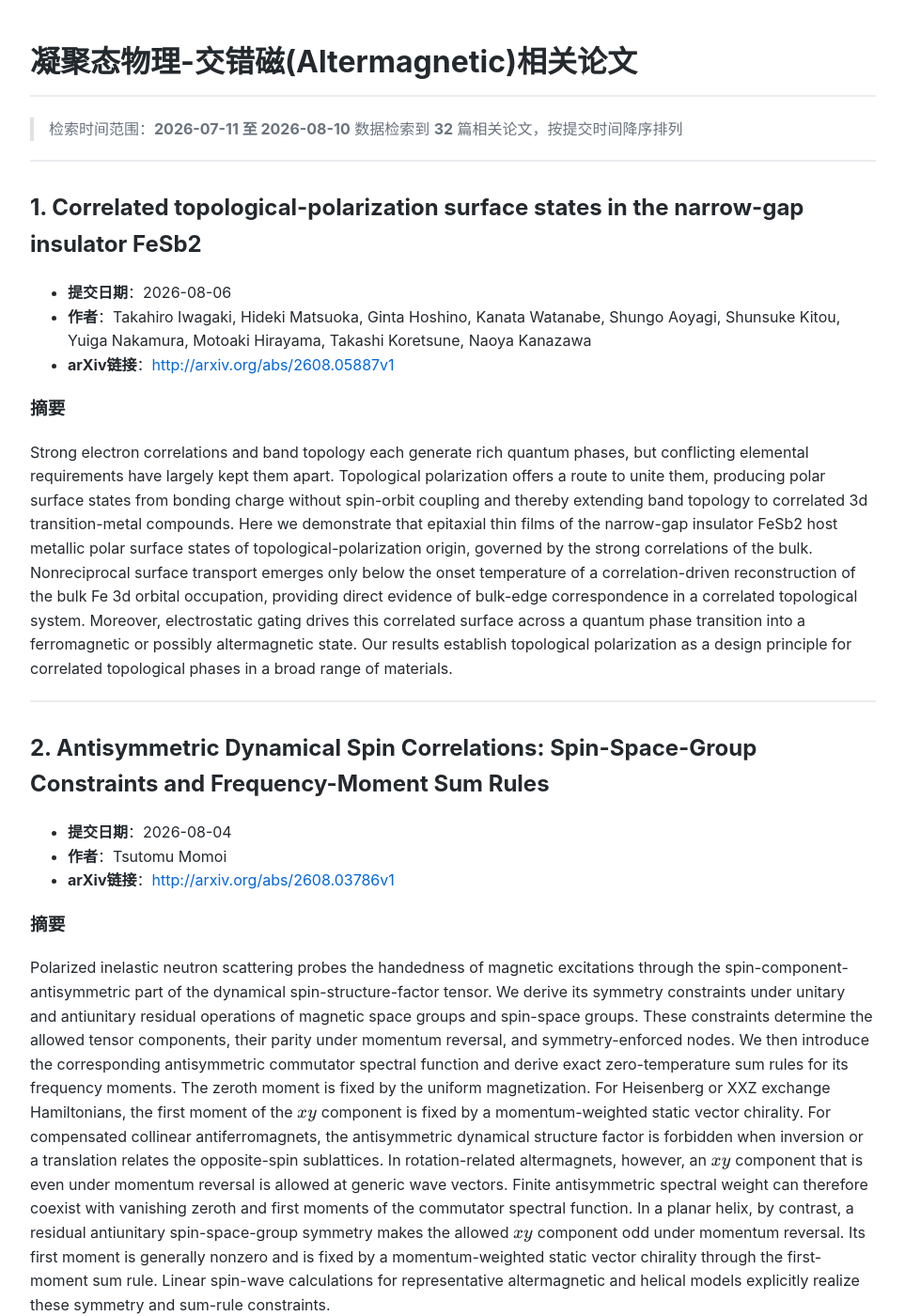
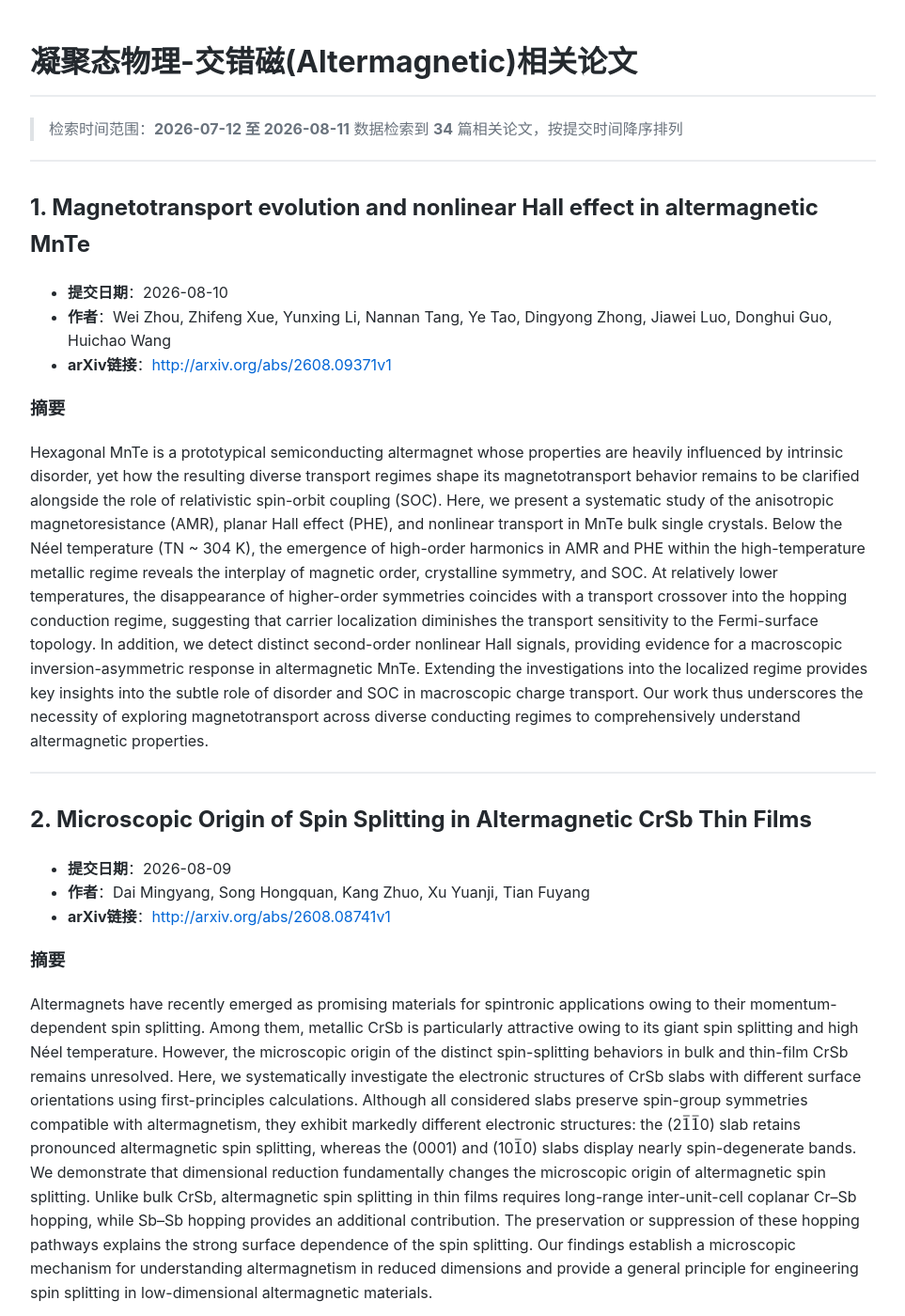
Before and after one commit to yangke25491/daily-arxiv-altermagnetic, a Jekyll site: the page built from index.md, in a window 1280 px wide and 1400 px high. Shown: the whole window at 94% size, without its empty margins (158-1121 px from the left). Built offline with Jekyll 4.4.1, drawn with Linux system fonts in a browser that asks for light colours; some of the changed text lies outside the part shown.

Commit message:
Automated update: arXiv papers

```diff
--- a/index.md
+++ b/index.md
@@ -5,12 +5,34 @@ title: 交错磁论文
 
 # 凝聚态物理-交错磁(Altermagnetic)相关论文
 
-> 检索时间范围：**2026-07-11 至 2026-08-10**
-> 数据检索到 **32** 篇相关论文，按提交时间降序排列
+> 检索时间范围：**2026-07-12 至 2026-08-11**
+> 数据检索到 **34** 篇相关论文，按提交时间降序排列
 
 ---
 
-## 1. Correlated topological-polarization surface states in the narrow-gap insulator FeSb2
+## 1. Magnetotransport evolution and nonlinear Hall effect in altermagnetic MnTe
+
+- **提交日期**：2026-08-10
+- **作者**：Wei Zhou, Zhifeng Xue, Yunxing Li, Nannan Tang, Ye Tao, Dingyong Zhong, Jiawei Luo, Donghui Guo, Huichao Wang
+- **arXiv链接**：[http://arxiv.org/abs/2608.09371v1](http://arxiv.org/abs/2608.09371v1)
+
+### 摘要
+Hexagonal MnTe is a prototypical semiconducting altermagnet whose properties are heavily influenced by intrinsic disorder, yet how the resulting diverse transport regimes shape its magnetotransport behavior remains to be clarified alongside the role of relativistic spin-orbit coupling (SOC). Here, we present a systematic study of the anisotropic magnetoresistance (AMR), planar Hall effect (PHE), and nonlinear transport in MnTe bulk single crystals. Below the Néel temperature (TN ~ 304 K), the emergence of high-order harmonics in AMR and PHE within the high-temperature metallic regime reveals the interplay of magnetic order, crystalline symmetry, and SOC. At relatively lower temperatures, the disappearance of higher-order symmetries coincides with a transport crossover into the hopping conduction regime, suggesting that carrier localization diminishes the transport sensitivity to the Fermi-surface topology. In addition, we detect distinct second-order nonlinear Hall signals, providing evidence for a macroscopic inversion-asymmetric response in altermagnetic MnTe. Extending the investigations into the localized regime provides key insights into the subtle role of disorder and SOC in macroscopic charge transport. Our work thus underscores the necessity of exploring magnetotransport across diverse conducting regimes to comprehensively understand altermagnetic properties.
+
+---
+
+## 2. Microscopic Origin of Spin Splitting in Altermagnetic CrSb Thin Films
+
+- **提交日期**：2026-08-09
+- **作者**：Dai Mingyang, Song Hongquan, Kang Zhuo, Xu Yuanji, Tian Fuyang
+- **arXiv链接**：[http://arxiv.org/abs/2608.08741v1](http://arxiv.org/abs/2608.08741v1)
+
+### 摘要
+Altermagnets have recently emerged as promising materials for spintronic applications owing to their momentum-dependent spin splitting. Among them, metallic CrSb is particularly attractive owing to its giant spin splitting and high Néel temperature. However, the microscopic origin of the distinct spin-splitting behaviors in bulk and thin-film CrSb remains unresolved. Here, we systematically investigate the electronic structures of CrSb slabs with different surface orientations using first-principles calculations. Although all considered slabs preserve spin-group symmetries compatible with altermagnetism, they exhibit markedly different electronic structures: the (2$\bar{1}\bar{1}$0) slab retains pronounced altermagnetic spin splitting, whereas the (0001) and (10$\bar{1}$0) slabs display nearly spin-degenerate bands. We demonstrate that dimensional reduction fundamentally changes the microscopic origin of altermagnetic spin splitting. Unlike bulk CrSb, altermagnetic spin splitting in thin films requires long-range inter-unit-cell coplanar Cr--Sb hopping, while Sb--Sb hopping provides an additional contribution. The preservation or suppression of these hopping pathways explains the strong surface dependence of the spin splitting. Our findings establish a microscopic mechanism for understanding altermagnetism in reduced dimensions and provide a general principle for engineering spin splitting in low-dimensional altermagnetic materials.
+
+---
+
+## 3. Correlated topological-polarization surface states in the narrow-gap insulator FeSb2
 
 - **提交日期**：2026-08-06
 - **作者**：Takahiro Iwagaki, Hideki Matsuoka, Ginta Hoshino, Kanata Watanabe, Shungo Aoyagi, Shunsuke Kitou, Yuiga Nakamura, Motoaki Hirayama, Takashi Koretsune, Naoya Kanazawa
@@ -87,18 +109,18 @@ Altermagnets constitute a novel class of collinear spin-compensated materials in
 
 ---
 
-## 8. Orbital-Selective Mott Transition and Correlation-Amplified Charge Ordering in the Altermagnet CsCr${}\_2$S${}\_2$O
+## 10. Many-Body Amplification of Ligand Instabilities Driving Verwey-Type Transitions in Altermagnet CsCr${}\_2$S${}\_2$O
 
 - **提交日期**：2026-07-30
 - **作者**：Xiuhua Chen, Yilin Wang
-- **arXiv链接**：[http://arxiv.org/abs/2607.28029v1](http://arxiv.org/abs/2607.28029v1)
+- **arXiv链接**：[http://arxiv.org/abs/2607.28029v2](http://arxiv.org/abs/2607.28029v2)
 
 ### 摘要
-Altermagnet CsCr${}\_2$S${}\_2$O undergoes a Verwey-type metal-to-insulator transition (MIT) driven by lattice distortion and a stripe charge order on the Cr sublattice, reminiscent of the physics in Fe${}\_3$O${}\_4$. However, atomic distortions occur exclusively at the ligand sites rather than the Cr sites. What drives such a pronounced charge imbalance between Cr sites thus remains a mystery. Utilizing DFT+DMFT calculations, we identify an orbital-selective Mott transition, which leaves the correlated metallic $d\_{yz}$ orbital governing the low-energy physics. We demonstrate that S-site distortions trigger an initial, tiny charge asymmetry between Cr sites via Cr-$d\_{yz}$ and S-$p$ orbital hybridization. Crucially, this asymmetry is significantly amplified by dynamical electronic correlations, resulting in a large discrepancy in both the charge and electron correlations of the Cr-$d\_{yz}$ orbital between distinct Cr sites. This further induces a substantial differentiation in local spin polarizations in the altermagnetic state, ultimately driving the MIT. In contrast, we predict that replacing S with Te weakens this correlation-amplification effect and fails to induce an MIT due to weaker electron correlations. Our findings demonstrate that many-body effects can drastically amplify ligand instabilities to reshape the electronic structure of altermagnets, highlighting that ligand engineering is of paramount importance for realizing robust metallic altermagnetism.
+Altermagnet CsCr${}\_2$S${}\_2$O undergoes a Verwey-type metal-to-insulator transition (MIT), accompanied by a lattice distortion and stripe charge order on the Cr sublattice. Intriguingly, the atomic distortions occur exclusively at the ligand sites rather than the Cr sites, leaving the origin of the pronounced Cr charge disproportionation unresolved. Using density functional theory plus dynamical mean-field theory (DFT+DMFT) calculations, we identify an orbital-selective Mott state in which the correlated metallic $d\_{yz}$ orbital governs the low-energy physics. We show that S-site distortions produces only a small bare charge asymmetry between the Cr sublattices through Cr-$d\_{yz}$--S-$p$ hybridization. Dynamical electronic correlations, however, dramatically amplify this asymmetry, producing pronounced differentiation in both the charge occupancy and correlation strength of the $d\_{yz}$ orbitals. The resulting site-dependent spin polarization ultimately drives the MIT. In contrast, replacing S with Te substantially weakens this correlation-amplification effect and preserves a metallic state. Our work reveals a hidden, correlation-amplified feedback loop between ligand instabilities and electronic symmetry breaking in this altermagnetic family, highlighting ligand engineering as an effective route toward robust metallic altermagnetism.
 
 ---
 
-## 9. Altermagnetism from a Cu-Fe Lieb Lattice in FeSe/Cuprate Heterostructures
+## 11. Altermagnetism from a Cu-Fe Lieb Lattice in FeSe/Cuprate Heterostructures
 
 - **提交日期**：2026-07-29
 - **作者**：Ying Li, Augustin Davignon, Peng Rao, Runhan Li, Maia G. Vergniory, Roser Valentí, Johannes Knolle
@@ -109,7 +131,7 @@ Realizing altermagnetism in high-$T\_c$ cuprate-based systems would provide a di
 
 ---
 
-## 10. Ferroelectric switchable altermagnetic-like compensated ferrimagnets with charge ordering
+## 12. Ferroelectric switchable altermagnetic-like compensated ferrimagnets with charge ordering
 
 - **提交日期**：2026-07-29
 - **作者**：Xinyu Yang, Shuai Dong
@@ -351,7 +373,7 @@ Altermagnetism is conventionally identified within the paradigm of collinear ant
 
 ---
 
-## 32. Catalog of Altermagnetism in Magnetic Wallpaper/Space Groups and Nonsymmorphic Altermagnets
+## 34. Catalog of Altermagnetism in Magnetic Wallpaper/Space Groups and Nonsymmorphic Altermagnets
 
 - **提交日期**：2026-07-12
 - **作者**：Congcong Le, Fan Cui, Iao-Fai Io, Moritz Hirschmann, Xianxin Wu, Ching-Kai Chiu
```
Also changed, not shown: other parts of index.md (+27 -27 lines).
